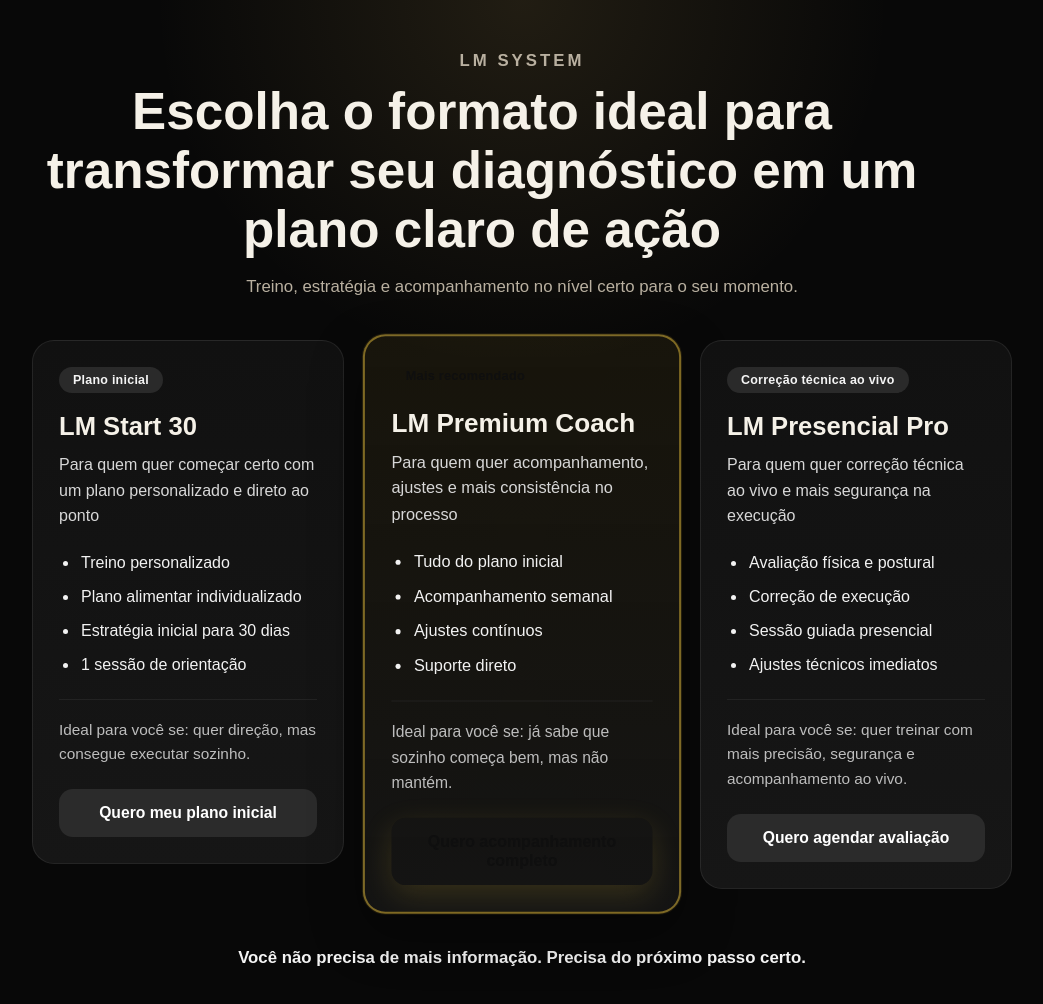
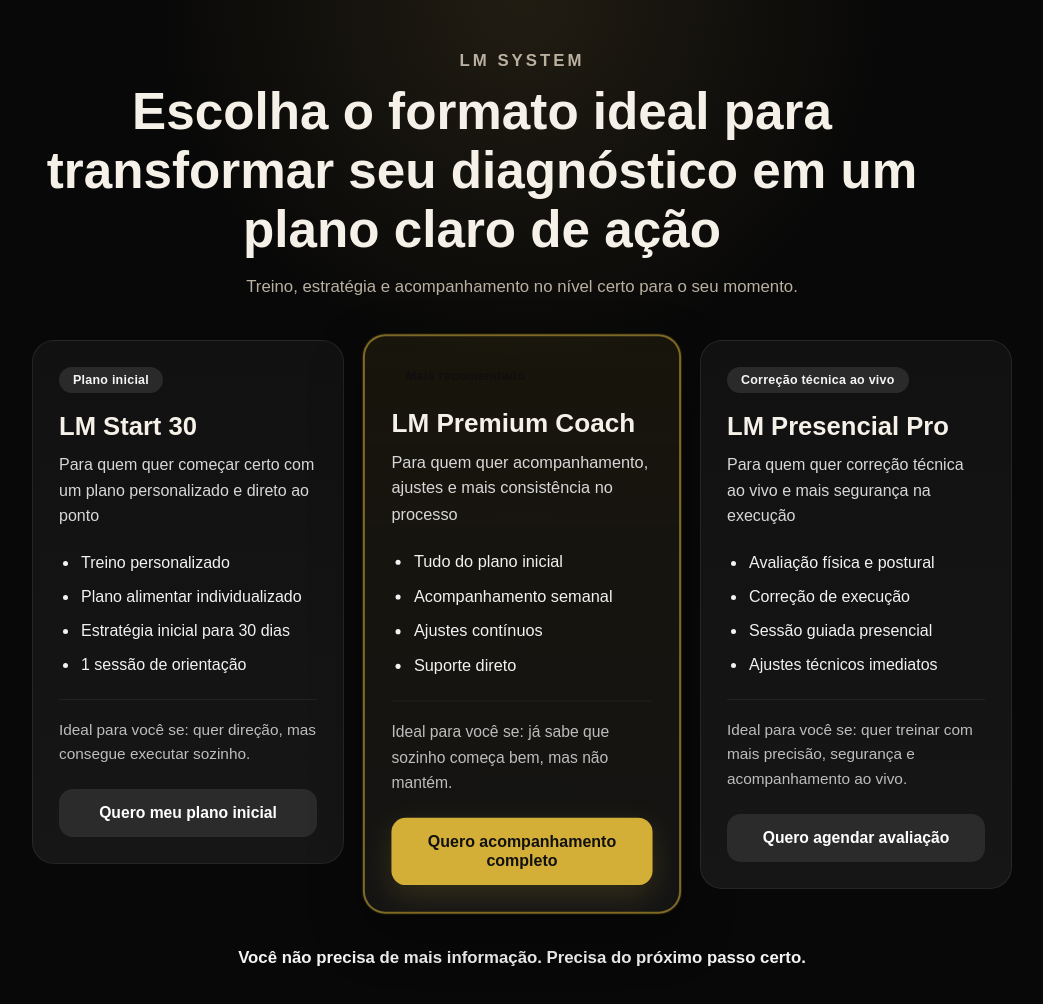
Before and after one commit to lucasmoreno115-creator/lmsystemv2, a plain HTML site: page planos.html in a window 1280 px wide. Shown: the whole page, without its empty margins (118-1161 px from the left). Drawn offline with Linux system fonts and the light colour scheme; a script that the page names is missing.

Commit message:
Update planos.html

```diff
--- a/planos.html
+++ b/planos.html
@@ -132,10 +132,10 @@
   }
 
   .plan-card.featured .plan-button {
-    background: var(--accent);
-    color: #0f0f0f;
-    box-shadow: 0 10px 30px rgba(212,175,55,0.18);
-  }
+  background: #d4af37;
+  color: #111111;
+  box-shadow: 0 10px 30px rgba(212,175,55,0.18);
+}
 
   .final-message {
     text-align: center;
@@ -174,7 +174,7 @@
             <li>1 sessão de orientação</li>
           </ul>
           <p class="plan-final">Ideal para você se: quer direção, mas consegue executar sozinho.</p>
-          <a class="plan-button" data-plan="LM Start 30" href="#">Quero meu plano inicial</a>
+          <a class="plan-button" data-plan="LM Start 30" href="https://pages.mfitpersonal.com.br/p/2i28">Quero meu plano inicial</a>
         </article>
 
         <article class="plan-card featured">
@@ -188,7 +188,7 @@
             <li>Suporte direto</li>
           </ul>
           <p class="plan-final">Ideal para você se: já sabe que sozinho começa bem, mas não mantém.</p>
-          <a class="plan-button" data-plan="LM Premium Coach" href="#">Quero acompanhamento completo</a>
+          <a class="plan-button" data-plan="LM Premium Coach" href="https://pages.mfitpersonal.com.br/p/gwa">Quero acompanhamento completo</a>
         </article>
 
         <article class="plan-card">
@@ -202,7 +202,7 @@
             <li>Ajustes técnicos imediatos</li>
           </ul>
           <p class="plan-final">Ideal para você se: quer treinar com mais precisão, segurança e acompanhamento ao vivo.</p>
-          <a class="plan-button" data-plan="LM Presencial Pro" href="#">Quero agendar avaliação</a>
+          <a class="plan-button" data-plan="LM Presencial Pro" href="https://wa.me/+551499174500?text=Gostaria%20de%20mais%20informa%C3%A7%C3%B5es%20sobre%20o%20plano%20LM%20Presencial%20Pro.">Quero agendar avaliação</a>
         </article>
       </section>
 
```
